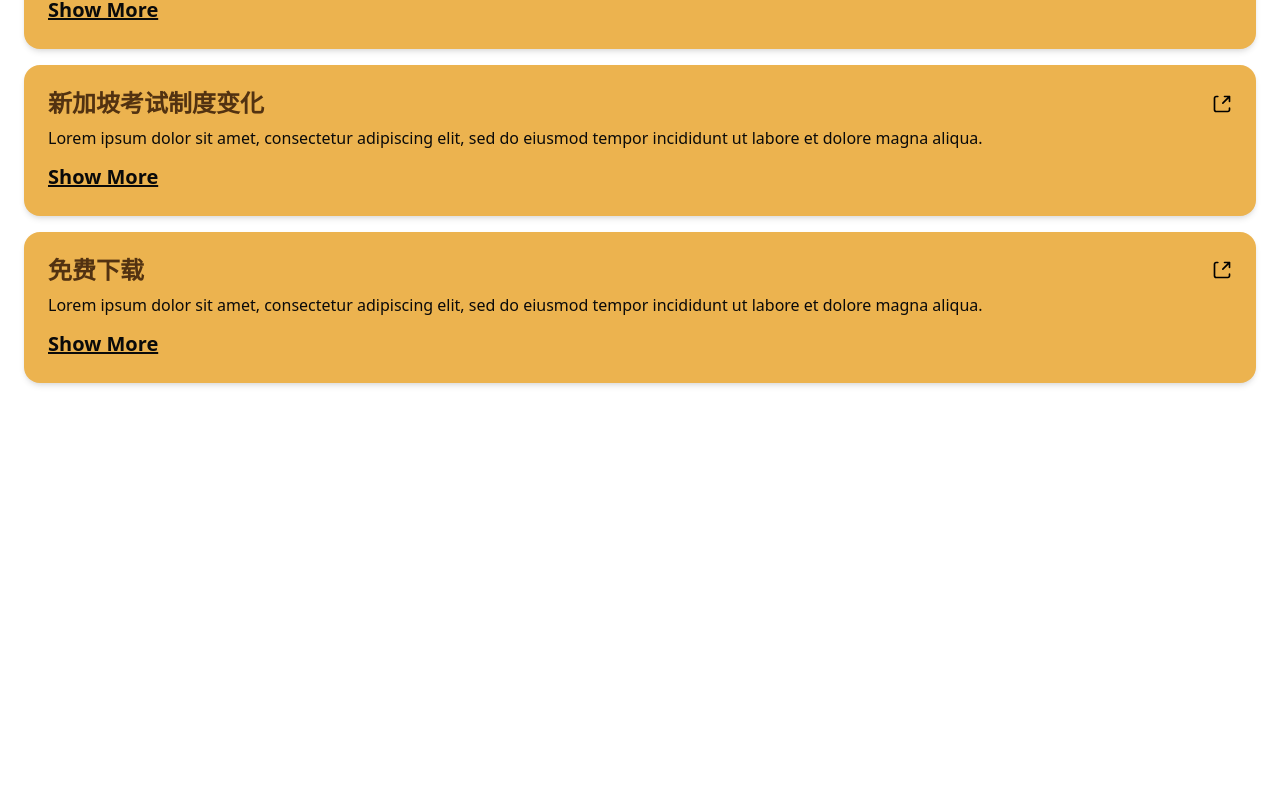
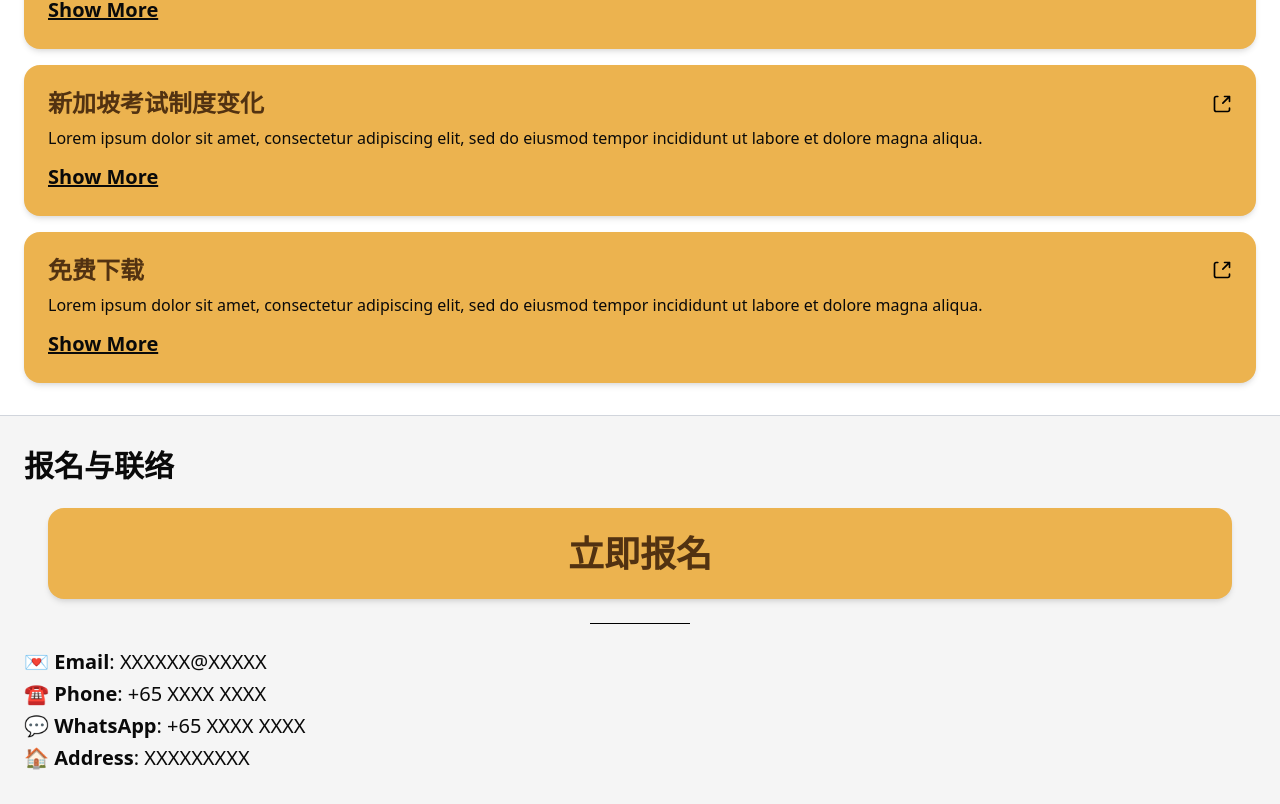
Before and after one commit to KaiTheRedNinja/ranlearning, a Next.js app: page / in a window 1280 px wide. Shown: the part 4552-5356 px from the top of the page. Before the commit the page ends 4967 px from the top, so only its background shows below. Built offline with nearby package versions, Linux system fonts and the light colour scheme.

Commit message:
create contacts section

```diff
--- a/src/app/page.tsx
+++ b/src/app/page.tsx
@@ -6,6 +6,7 @@ import About from "@/sections/about";
 import Courses from "@/sections/courses";
 import Testimonials from "@/sections/testimonials";
 import Blog from "@/sections/blog";
+import Contact from "@/sections/contact";
 
 export default function App() {
   return (
@@ -26,6 +27,8 @@ export default function App() {
       <Testimonials />
       <hr className="my-0 border-t border-gray-300" />
       <Blog />
+      <hr className="my-0 border-t border-gray-300" />
+      <Contact />
     </div>
   );
 }
--- a/src/sections/blog.tsx
+++ b/src/sections/blog.tsx
@@ -1,4 +1,4 @@
-'use client'
+'use client';
 
 import Card from "@/components/card";
 
--- /dev/null
+++ b/src/sections/contact.tsx
@@ -0,0 +1,45 @@
+'use client';
+
+export default function Contact() {
+  return (
+    <div className="flex flex-col gap-6" style={{ backgroundColor: '#f5f5f5' }}>
+      <div className="px-6 mt-8">
+        <h2 className="text-3xl font-bold">报名与联络</h2>
+      </div>
+
+      <div className="px-12 gap-4 flex flex-col">
+        <div
+          className="flex-shrink-0 overflow-hidden"
+          style={{
+            backgroundColor: "#ECB34F",
+            borderRadius: '16px',
+            boxShadow: '0 4px 6px -1px rgba(0, 0, 0, 0.1), 0 2px 4px -1px rgba(0, 0, 0, 0.06)',
+            cursor: 'pointer',
+          }}
+        >
+          <h1
+            className="font-bold flex-1 p-6 text-center"
+            style={{
+              fontSize: '36px',
+              color: "#523211",
+              lineHeight: '1.2'
+            }}
+          >
+            立即报名
+          </h1>
+        </div>
+      </div>
+
+      <div className="mx-auto w-full flex flex-col items-center">
+        <hr className="my-0 border-t border-black w-[100px]" />
+      </div>
+
+      <div className="px-6 mb-8 flex flex-col gap-1">
+        <p className="text-xl"><b>💌 Email</b>: XXXXXX@XXXXX</p>
+        <p className="text-xl"><b>☎️ Phone</b>: +65 XXXX XXXX</p>
+        <p className="text-xl"><b>💬 WhatsApp</b>: +65 XXXX XXXX</p>
+        <p className="text-xl"><b>🏠 Address</b>: XXXXXXXXX</p>
+      </div>
+    </div>
+  );
+}
```
